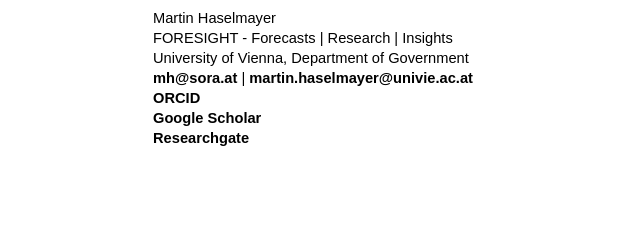
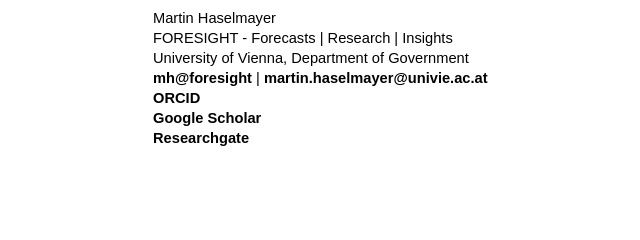
Before and after one commit to martinhaselmayer/martinhaselmayer.github.io, a plain HTML site: page index.html in a window 1280 px wide. Shown: the part 459-699 px from the top of the page, 127-767 px from the left. Drawn offline with Linux system fonts and the light colour scheme.

Commit message:
Update index.html

```diff
--- a/index.html
+++ b/index.html
@@ -62,7 +62,7 @@
 Martin Haselmayer
 <br>FORESIGHT - Forecasts | Research | Insights<br>
 University of Vienna, Department of Government<br>
-<a href="mailto:mh@foresight">mh@sora.at</a> | <a href="mailto:martin.haselmayer@univie.ac.at">martin.haselmayer@univie.ac.at</a> <br>
+<a href="mailto:mh@foresight">mh@foresight</a> | <a href="mailto:martin.haselmayer@univie.ac.at">martin.haselmayer@univie.ac.at</a> <br>
 <a href="https://orcid.org/0000-0002-7765-5158" target="_blank" > ORCID </a><br>
 <a href="https://scholar.google.at/citations?user=sSgEuNAAAAAJ&hl=de&oi=ao
 " target="_blank" > Google Scholar </a><br>
```
